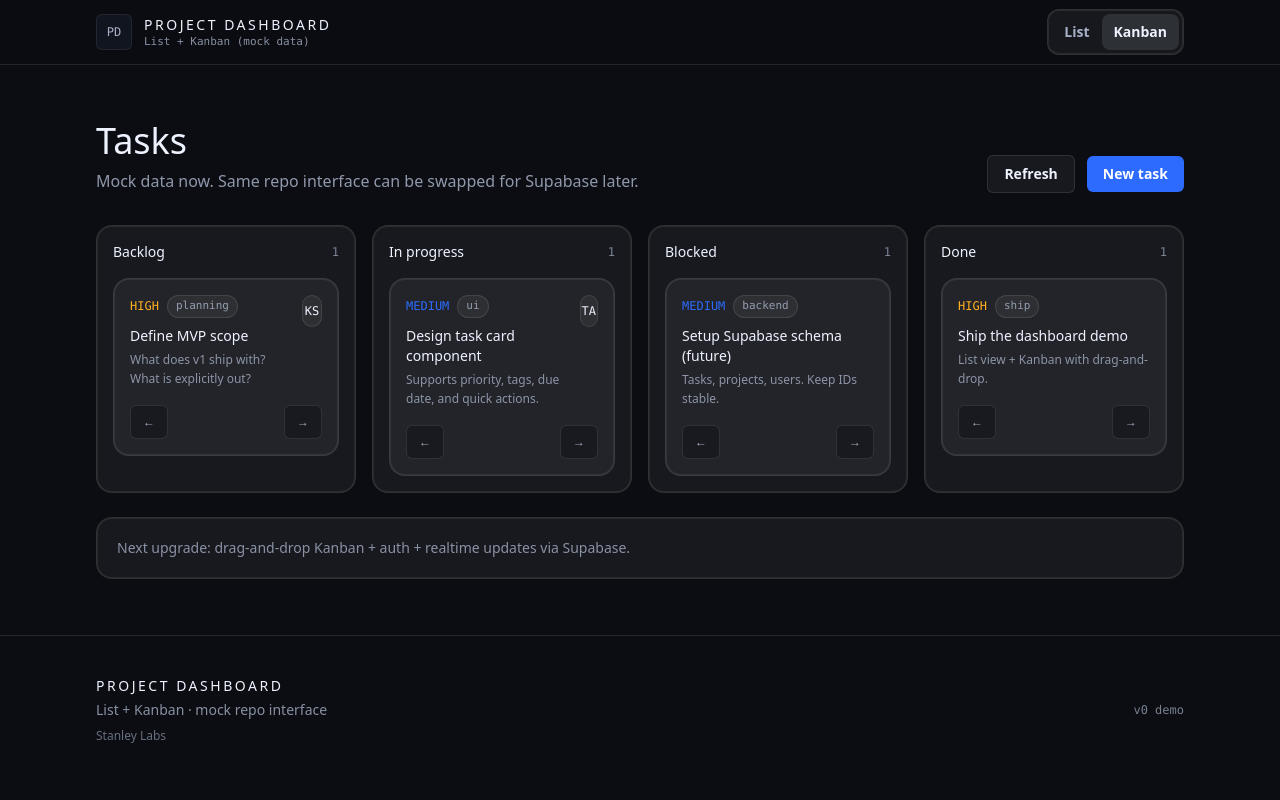
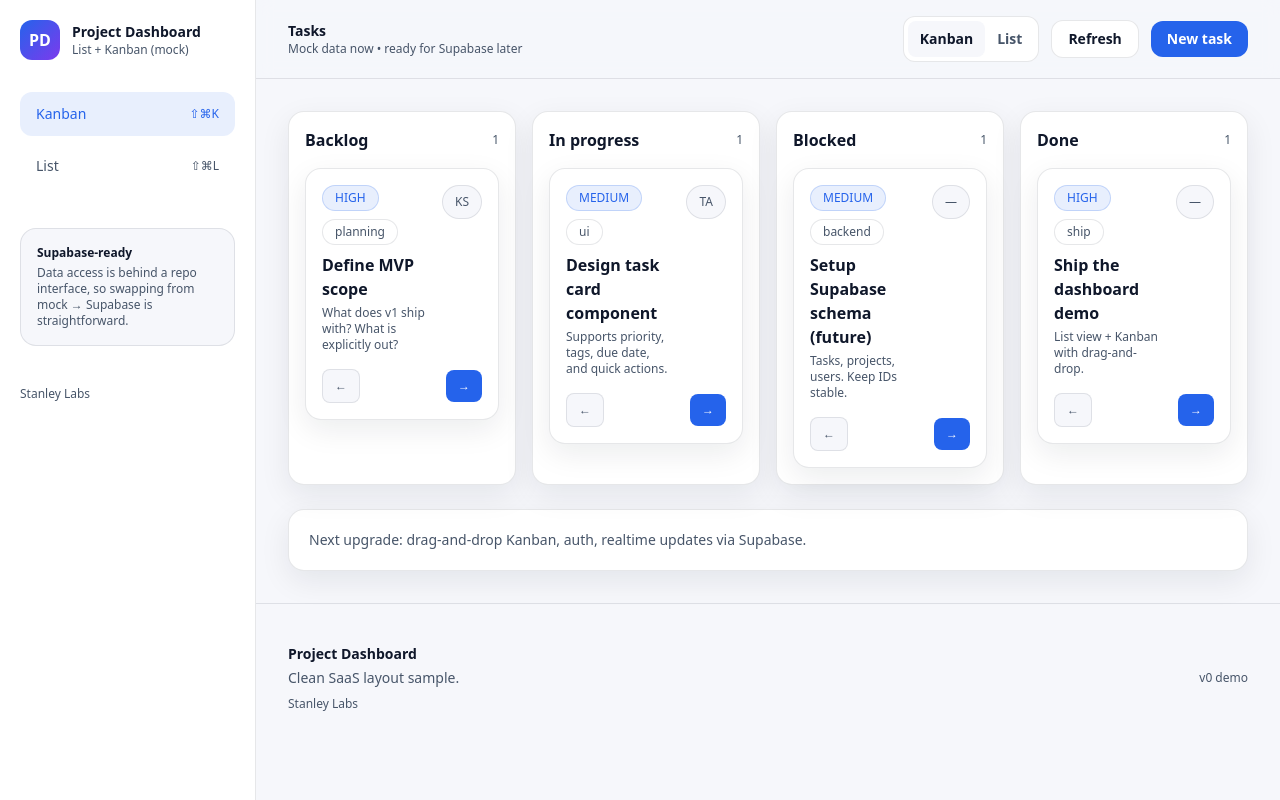
Before and after one commit to StanleyLabs/project-dashboard, a React (Vite) app: page / in a window 1280 px wide. Built offline with nearby package versions, Linux system fonts and the light colour scheme; the HTML template or start-up script is replaced by a standard one.

Commit message:
Redesign: light SaaS dashboard layout

```diff
--- a/src/App.tsx
+++ b/src/App.tsx
@@ -1,5 +1,4 @@
 import { useEffect, useMemo, useState } from "react";
-import { TaskCard } from "./components/TaskCard";
 import type { Task, TaskStatus } from "./lib/types";
 import { useTaskRepo, useTasks } from "./lib/store";
 
@@ -7,8 +6,24 @@ function cn(...x: Array<string | false | null | undefined>) {
   return x.filter(Boolean).join(" ");
 }
 
-function Container({ children }: { children: React.ReactNode }) {
-  return <div className="mx-auto w-full max-w-6xl px-5 sm:px-8">{children}</div>;
+function Pill({ children, tone = "neutral" }: { children: React.ReactNode; tone?: "neutral" | "brand" }) {
+  return (
+    <span
+      className={cn(
+        "inline-flex items-center rounded-full border px-3 py-1 text-xs",
+        tone === "brand"
+          ? "border-brand/20 bg-brand/10 text-brand"
+          : "border-[color:var(--b)] bg-white text-[color:var(--m)]"
+      )}
+      style={{
+        // CSS vars for neutral
+        // eslint-disable-next-line @typescript-eslint/consistent-type-assertions
+        ...(tone === "brand" ? {} : ({ "--b": "rgba(15,23,42,0.10)", "--m": "#475569" } as any)),
+      }}
+    >
+      {children}
+    </span>
+  );
 }
 
 const COLUMNS: Array<{ key: TaskStatus; name: string }> = [
@@ -29,114 +44,86 @@ function moveStatus(status: TaskStatus, dir: "left" | "right"): TaskStatus {
   return COLUMNS[clamped].key;
 }
 
-function TopNav({
-  view,
-  setView,
-}: {
-  view: "list" | "kanban";
-  setView: (v: "list" | "kanban") => void;
-}) {
+function TaskRow({ task }: { task: Task }) {
   return (
-    <header className="sticky top-0 z-50 border-b border-white/10 bg-ink/70 backdrop-blur">
-      <Container>
-        <div className="flex h-16 items-center justify-between">
-          <div className="inline-flex items-center gap-3">
-            <div className="grid size-9 place-items-center rounded-md bg-graphite shadow-insetHairline">
-              <span className="font-mono text-xs text-fog">PD</span>
-            </div>
-            <div className="leading-tight">
-              <div className="font-display text-sm tracking-[0.18em] text-paper">
-                PROJECT DASHBOARD
-              </div>
-              <div className="font-mono text-[11px] text-fog/80">List + Kanban (mock data)</div>
-            </div>
-          </div>
-
-          <div className="inline-flex rounded-xl border border-white/10 bg-white/5 p-1 shadow-insetHairline">
-            {(["list", "kanban"] as const).map((k) => (
-              <button
-                key={k}
-                onClick={() => setView(k)}
-                className={cn(
-                  "rounded-lg px-3 py-2 text-sm font-semibold transition",
-                  view === k ? "bg-white/10 text-paper" : "text-fog hover:text-paper"
-                )}
-              >
-                {k === "list" ? "List" : "Kanban"}
-              </button>
-            ))}
-          </div>
-        </div>
-      </Container>
-    </header>
-  );
-}
-
-function Pill({ children }: { children: React.ReactNode }) {
-  return (
-    <span className="inline-flex items-center rounded-full border border-white/10 bg-white/5 px-3 py-1 font-mono text-xs text-fog/80">
-      {children}
-    </span>
-  );
-}
-
-function ListView({ tasks }: { tasks: Task[] }) {
-  return (
-    <div className="overflow-hidden rounded-2xl border border-white/10 bg-white/5 shadow-insetHairline">
-      <div className="grid grid-cols-[1fr_auto] gap-4 border-b border-white/10 px-5 py-3 text-xs font-mono text-fog/70 sm:grid-cols-[1fr_140px_120px_140px]">
-        <div>Task</div>
-        <div className="hidden sm:block">Status</div>
-        <div className="hidden sm:block">Priority</div>
-        <div className="hidden sm:block">Assignee</div>
-        <div className="sm:hidden">Info</div>
-      </div>
-      <div className="divide-y divide-white/10">
-        {tasks.map((t) => (
-          <div
-            key={t.id}
-            className="grid grid-cols-[1fr_auto] gap-4 px-5 py-4 text-sm sm:grid-cols-[1fr_140px_120px_140px]"
-          >
+    <div className="grid grid-cols-[1fr_auto] items-start gap-4 border-b border-[color:var(--border)] px-5 py-4 sm:grid-cols-[1fr_160px_120px_160px]">
       <div>
-              <div className="font-display text-paper">{t.title}</div>
-              {t.description ? <div className="mt-1 text-xs text-fog/75">{t.description}</div> : null}
-              {t.tags?.length ? (
+        <div className="font-semibold text-text">{task.title}</div>
+        {task.description ? <div className="mt-1 text-xs text-muted">{task.description}</div> : null}
+        {task.tags?.length ? (
           <div className="mt-2 flex flex-wrap gap-2">
-                  {t.tags.map((x) => (
+            {task.tags.map((x) => (
               <Pill key={x}>{x}</Pill>
             ))}
           </div>
         ) : null}
       </div>
 
-            <div className="hidden sm:flex items-center">
-              <Pill>{t.status.replace("_", " ")}</Pill>
+      <div className="hidden sm:block">
+        <Pill tone="brand">{task.status.replace("_", " ")}</Pill>
       </div>
-            <div className="hidden sm:flex items-center">
-              <Pill>{t.priority}</Pill>
+      <div className="hidden sm:block">
+        <Pill>{task.priority}</Pill>
       </div>
-            <div className="hidden sm:flex items-center">
-              <Pill>{t.assignee?.name ?? "—"}</Pill>
+      <div className="hidden sm:block">
+        <Pill>{task.assignee?.name ?? "—"}</Pill>
       </div>
 
-            <div className="sm:hidden flex items-center">
+      <div className="sm:hidden">
         <Pill>
-                {t.status.replace("_", " ")} · {t.priority}
+          {task.status.replace("_", " ")} · {task.priority}
         </Pill>
-            </div>
-          </div>
-        ))}
       </div>
     </div>
   );
 }
 
-function KanbanView({
-  tasks,
+function KanbanCard({
+  task,
   onMove,
 }: {
-  tasks: Task[];
-  onMove: (id: string, dir: "left" | "right") => void;
+  task: Task;
+  onMove: (dir: "left" | "right") => void;
 }) {
+  return (
+    <div className="rounded-2xl border border-[color:var(--border)] bg-surface p-4 shadow-card">
+      <div className="flex items-start justify-between gap-4">
+        <div>
+          <div className="flex flex-wrap items-center gap-2">
+            <Pill tone="brand">{task.priority.toUpperCase()}</Pill>
+            {task.tags?.slice(0, 2).map((t) => (
+              <Pill key={t}>{t}</Pill>
+            ))}
+          </div>
+          <div className="mt-2 font-semibold text-text">{task.title}</div>
+          {task.description ? <div className="mt-1 text-xs text-muted">{task.description}</div> : null}
+        </div>
+        <div className="rounded-full border border-[color:var(--border)] bg-bg px-3 py-2 text-xs text-muted">
+          {task.assignee?.initials ?? "—"}
+        </div>
+      </div>
+
+      <div className="mt-4 flex items-center justify-between">
+        <button
+          className="rounded-lg border border-[color:var(--border)] bg-bg px-3 py-2 text-xs text-muted hover:bg-white"
+          onClick={() => onMove("left")}
+          type="button"
+        >
+          ←
+        </button>
+        <button
+          className="rounded-lg bg-brand px-3 py-2 text-xs font-semibold text-white hover:bg-brand/90"
+          onClick={() => onMove("right")}
+          type="button"
+        >
+          →
+        </button>
+      </div>
+    </div>
+  );
+}
+
+function KanbanView({ tasks, onMove }: { tasks: Task[]; onMove: (id: string, dir: "left" | "right") => void }) {
   const byStatus = useMemo(() => {
     const map: Record<TaskStatus, Task[]> = {
       backlog: [],
@@ -151,24 +138,17 @@ function KanbanView({
   return (
     <div className="grid gap-4 lg:grid-cols-4">
       {COLUMNS.map((c) => (
-        <div
-          key={c.key}
-          className="rounded-2xl border border-white/10 bg-white/5 p-4 shadow-insetHairline"
-        >
+        <div key={c.key} className="rounded-2xl border border-[color:var(--border)] bg-surface p-4 shadow-card">
           <div className="flex items-center justify-between">
-            <div className="font-display text-sm text-paper">{c.name}</div>
-            <div className="font-mono text-xs text-fog/70">{byStatus[c.key].length}</div>
+            <div className="font-semibold text-text">{c.name}</div>
+            <div className="text-xs text-muted">{byStatus[c.key].length}</div>
           </div>
           <div className="mt-4 grid gap-3">
             {byStatus[c.key].map((t) => (
-              <TaskCard
-                key={t.id}
-                task={t}
-                onMove={(dir) => onMove(t.id, dir)}
-              />
+              <KanbanCard key={t.id} task={t} onMove={(dir) => onMove(t.id, dir)} />
             ))}
             {byStatus[c.key].length === 0 ? (
-              <div className="rounded-xl border border-dashed border-white/10 bg-ink/40 p-4 text-xs text-fog/70">
+              <div className="rounded-xl border border-dashed border-[color:var(--border)] bg-bg p-4 text-xs text-muted">
                 No tasks
               </div>
             ) : null}
@@ -176,6 +156,54 @@ function KanbanView({
         </div>
       ))}
     </div>
+  );
+}
+
+function Sidebar({ view, setView }: { view: "list" | "kanban"; setView: (v: "list" | "kanban") => void }) {
+  return (
+    <aside className="hidden w-64 shrink-0 border-r border-[color:var(--border)] bg-surface p-5 lg:block">
+      <div className="flex items-center gap-3">
+        <div className="grid size-10 place-items-center rounded-xl bg-[linear-gradient(135deg,#2563EB,#7C3AED)] text-white font-bold">
+          PD
+        </div>
+        <div>
+          <div className="text-sm font-semibold text-text">Project Dashboard</div>
+          <div className="text-xs text-muted">List + Kanban (mock)</div>
+        </div>
+      </div>
+
+      <nav className="mt-8 grid gap-2">
+        <button
+          onClick={() => setView("kanban")}
+          className={cn(
+            "flex items-center justify-between rounded-xl px-4 py-3 text-sm",
+            view === "kanban" ? "bg-brand/10 text-brand" : "text-muted hover:bg-bg"
+          )}
+        >
+          <span>Kanban</span>
+          <span className="text-xs">⇧⌘K</span>
+        </button>
+        <button
+          onClick={() => setView("list")}
+          className={cn(
+            "flex items-center justify-between rounded-xl px-4 py-3 text-sm",
+            view === "list" ? "bg-brand/10 text-brand" : "text-muted hover:bg-bg"
+          )}
+        >
+          <span>List</span>
+          <span className="text-xs">⇧⌘L</span>
+        </button>
+      </nav>
+
+      <div className="mt-10 rounded-2xl border border-[color:var(--border)] bg-bg p-4">
+        <div className="text-xs font-semibold text-text">Supabase-ready</div>
+        <div className="mt-1 text-xs text-muted">
+          Data access is behind a repo interface, so swapping from mock → Supabase is straightforward.
+        </div>
+      </div>
+
+      <div className="mt-10 text-xs text-muted">Stanley Labs</div>
+    </aside>
   );
 }
 
@@ -189,6 +217,16 @@ export default function App() {
     // eslint-disable-next-line react-hooks/exhaustive-deps
   }, []);
 
+  useEffect(() => {
+    const onKey = (e: KeyboardEvent) => {
+      if (!e.metaKey || !e.shiftKey) return;
+      if (e.key.toLowerCase() === "k") setView("kanban");
+      if (e.key.toLowerCase() === "l") setView("list");
+    };
+    window.addEventListener("keydown", onKey);
+    return () => window.removeEventListener("keydown", onKey);
+  }, []);
+
   async function onMove(id: string, dir: "left" | "right") {
     const t = tasks?.find((x) => x.id === id);
     if (!t) return;
@@ -197,71 +235,97 @@ export default function App() {
   }
 
   return (
-    <div className="min-h-dvh bg-ink text-paper">
-      <TopNav view={view} setView={setView} />
+    <div className="min-h-dvh" style={{ "--border": "rgba(15, 23, 42, 0.10)" } as any}>
+      <div className="mx-auto flex min-h-dvh w-full max-w-[1400px]">
+        <Sidebar view={view} setView={setView} />
 
-      <main className="py-10 sm:py-14">
-        <Container>
-          <div className="flex flex-col gap-3 sm:flex-row sm:items-end sm:justify-between">
+        <div className="flex-1">
+          <header className="sticky top-0 z-40 border-b border-[color:var(--border)] bg-bg/90 backdrop-blur">
+            <div className="mx-auto flex max-w-6xl items-center justify-between px-5 py-4 sm:px-8">
               <div>
-              <h1 className="font-display text-3xl text-paper sm:text-4xl">Tasks</h1>
-              <p className="mt-2 max-w-2xl text-fog/85">
-                Mock data now. Same repo interface can be swapped for Supabase later.
-              </p>
+                <div className="text-sm font-semibold text-text">Tasks</div>
+                <div className="text-xs text-muted">Mock data now • ready for Supabase later</div>
               </div>
               <div className="flex items-center gap-3">
+                <div className="inline-flex rounded-xl border border-[color:var(--border)] bg-surface p-1">
+                  {(["kanban", "list"] as const).map((k) => (
+                    <button
+                      key={k}
+                      onClick={() => setView(k)}
+                      className={cn(
+                        "rounded-lg px-3 py-2 text-sm font-semibold transition",
+                        view === k ? "bg-bg text-text" : "text-muted hover:text-text"
+                      )}
+                    >
+                      {k === "kanban" ? "Kanban" : "List"}
+                    </button>
+                  ))}
+                </div>
                 <button
                   onClick={() => refresh()}
-                className="rounded-md border border-white/10 bg-white/5 px-4 py-2 text-sm font-semibold text-paper hover:bg-white/10"
+                  className="rounded-xl border border-[color:var(--border)] bg-surface px-4 py-2 text-sm font-semibold text-text hover:bg-bg"
                 >
                   Refresh
                 </button>
-              <a
-                href="#"
-                onClick={(e) => e.preventDefault()}
-                className="rounded-md bg-electric px-4 py-2 text-sm font-semibold text-white hover:bg-electric/90"
+                <button
+                  onClick={() => void 0}
+                  className="rounded-xl bg-brand px-4 py-2 text-sm font-semibold text-white hover:bg-brand/90"
                 >
                   New task
-              </a>
+                </button>
               </div>
             </div>
+          </header>
 
-          <div className="mt-8">
+          <main className="mx-auto max-w-6xl px-5 py-8 sm:px-8">
             {loading ? (
-              <div className="rounded-2xl border border-white/10 bg-white/5 p-6 text-sm text-fog/80 shadow-insetHairline">
+              <div className="rounded-2xl border border-[color:var(--border)] bg-surface p-6 text-sm text-muted shadow-card">
                 Loading tasks…
               </div>
             ) : error ? (
-              <div className="rounded-2xl border border-white/10 bg-white/5 p-6 text-sm text-hot shadow-insetHairline">
+              <div className="rounded-2xl border border-[color:var(--border)] bg-surface p-6 text-sm text-bad shadow-card">
                 {error}
               </div>
             ) : tasks ? (
               view === "list" ? (
-                <ListView tasks={tasks} />
+                <div className="overflow-hidden rounded-2xl border border-[color:var(--border)] bg-surface shadow-card">
+                  <div className="grid grid-cols-[1fr_auto] gap-4 border-b border-[color:var(--border)] px-5 py-3 text-xs font-semibold text-muted sm:grid-cols-[1fr_160px_120px_160px]">
+                    <div>Task</div>
+                    <div className="hidden sm:block">Status</div>
+                    <div className="hidden sm:block">Priority</div>
+                    <div className="hidden sm:block">Assignee</div>
+                    <div className="sm:hidden">Info</div>
+                  </div>
+                  <div>
+                    {tasks.map((t) => (
+                      <TaskRow key={t.id} task={t} />
+                    ))}
+                  </div>
+                </div>
               ) : (
                 <KanbanView tasks={tasks} onMove={onMove} />
               )
             ) : null}
+
+            <div className="mt-6 rounded-2xl border border-[color:var(--border)] bg-surface p-5 text-sm text-muted shadow-card">
+              Next upgrade: drag-and-drop Kanban, auth, realtime updates via Supabase.
             </div>
-
-          <div className="mt-6 rounded-2xl border border-white/10 bg-white/5 p-5 text-sm text-fog/80 shadow-insetHairline">
-            Next upgrade: drag-and-drop Kanban + auth + realtime updates via Supabase.
-          </div>
-        </Container>
           </main>
 
-      <footer className="border-t border-white/10 py-10">
-        <Container>
+          <footer className="border-t border-[color:var(--border)] py-10">
+            <div className="mx-auto max-w-6xl px-5 sm:px-8">
               <div className="flex flex-col gap-4 sm:flex-row sm:items-center sm:justify-between">
-            <div className="text-sm text-fog/80">
-              <div className="font-display tracking-[0.18em] text-paper">PROJECT DASHBOARD</div>
-              <div className="mt-1">List + Kanban · mock repo interface</div>
-              <div className="mt-2 text-xs text-fog/60">Stanley Labs</div>
+                <div className="text-sm text-muted">
+                  <div className="font-semibold text-text">Project Dashboard</div>
+                  <div className="mt-1">Clean SaaS layout sample.</div>
+                  <div className="mt-2 text-xs text-muted">Stanley Labs</div>
                 </div>
-            <div className="font-mono text-xs text-fog/70">v0 demo</div>
+                <div className="text-xs text-muted">v0 demo</div>
               </div>
-        </Container>
+            </div>
           </footer>
+        </div>
+      </div>
     </div>
   );
 }
--- a/src/index.css
+++ b/src/index.css
@@ -3,7 +3,7 @@
 @tailwind utilities;
 
 :root {
-  color-scheme: dark;
+  color-scheme: light;
 }
 
 html,
@@ -13,10 +13,10 @@ body {
 
 body {
   margin: 0;
-  background: theme(colors.ink);
-  color: theme(colors.paper);
+  background: #f6f7fb;
+  color: #0f172a;
 }
 
 ::selection {
-  background: rgba(45, 107, 255, 0.35);
+  background: rgba(59, 130, 246, 0.25);
 }
```
Also changed, not shown: tailwind.config.js (+11 -8 lines). Lines whose indentation alone changed are shown as unchanged.
